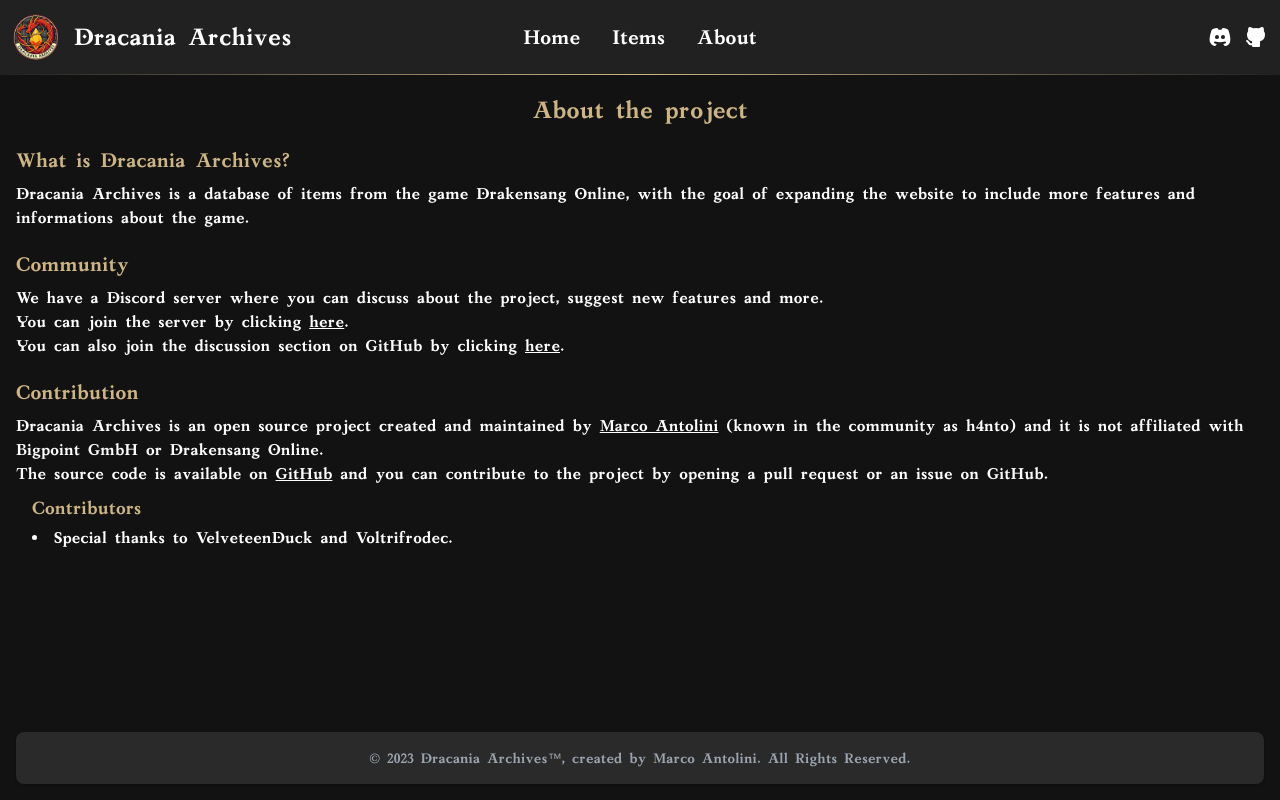
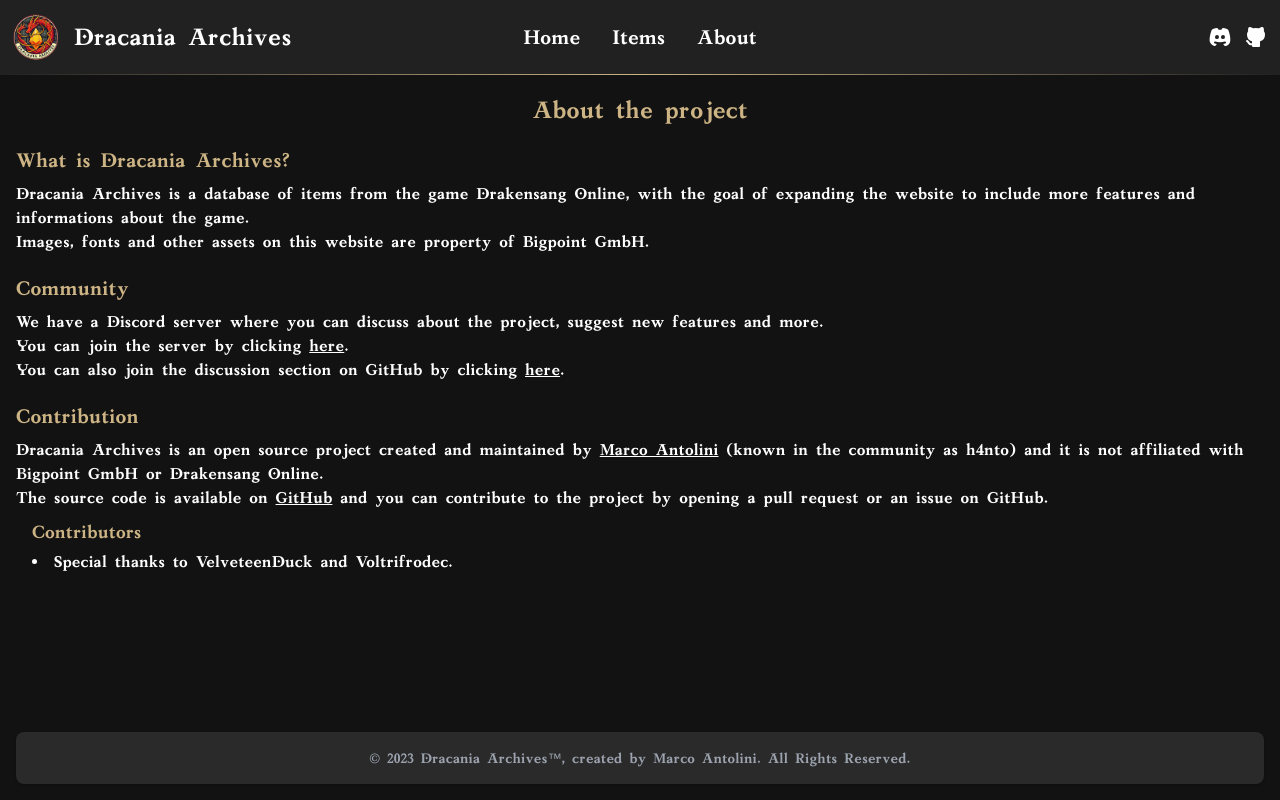
Before and after one commit to MarcoAntolini/dracania-archives, a Next.js app: page /about in a window 1280 px wide. Built offline with nearby package versions, Linux system fonts and the light colour scheme.

Commit message:
fix issue

```diff
--- a/src/app/_components/codes/ActiveCodes.tsx
+++ b/src/app/_components/codes/ActiveCodes.tsx
@@ -64,7 +64,7 @@
 										  } `
 										: `${
 												weeksLeft > 0 ? `${weeksLeft == 1 ? `${weeksLeft} week and ` : `${weeksLeft} weeks and `}` : ""
-										  }${daysLeft > 0 ? `${daysLeft == 1 ? `${daysLeft} day and ` : `${daysLeft} days left`} ` : ""}
+										  }${daysLeft > 0 ? `${daysLeft == 1 ? `${daysLeft} day left ` : `${daysLeft} days left`} ` : ""}
 										`}
 								</p>
 							</div>
--- a/src/app/about/page.tsx
+++ b/src/app/about/page.tsx
@@ -9,6 +9,8 @@
 				<p>
 					Dracania Archives is a database of items from the game Drakensang Online, with the goal of expanding the
 					website to include more features and informations about the game.
+					<br />
+					Images, fonts and other assets on this website are property of Bigpoint GmbH.
 				</p>
 			</section>
 			<section>
```
